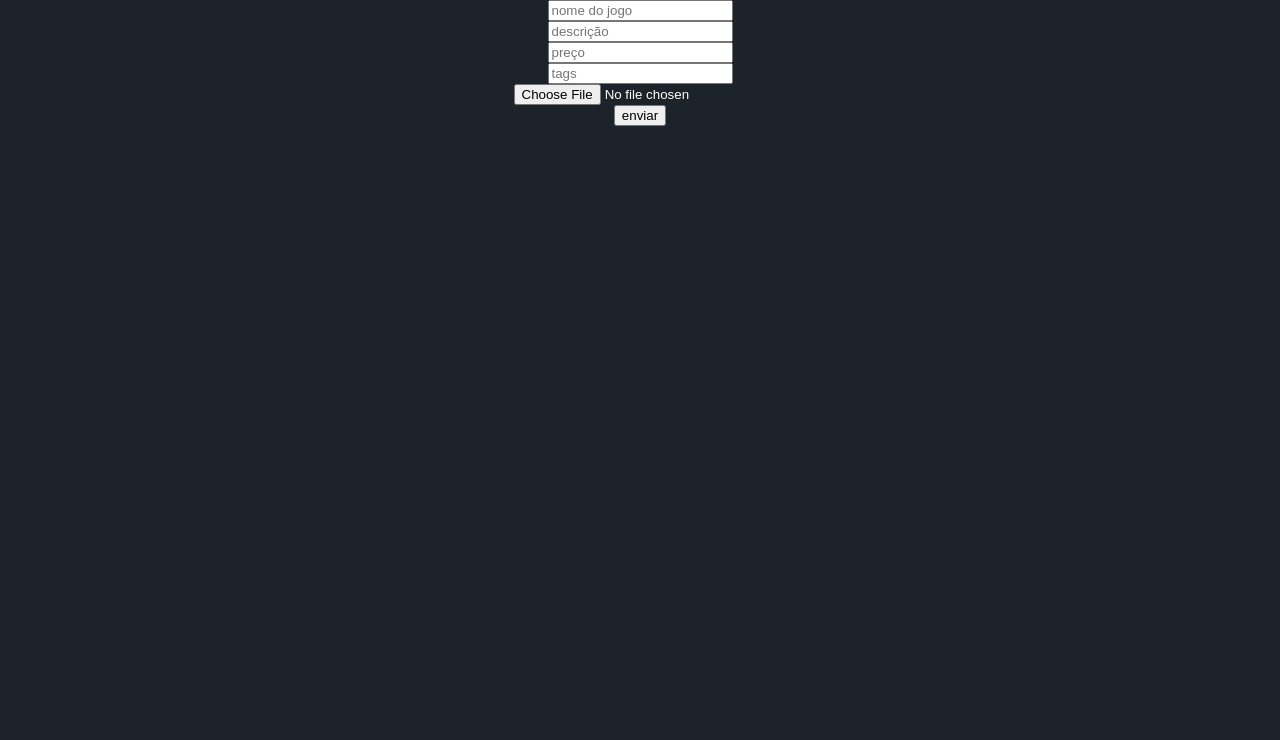
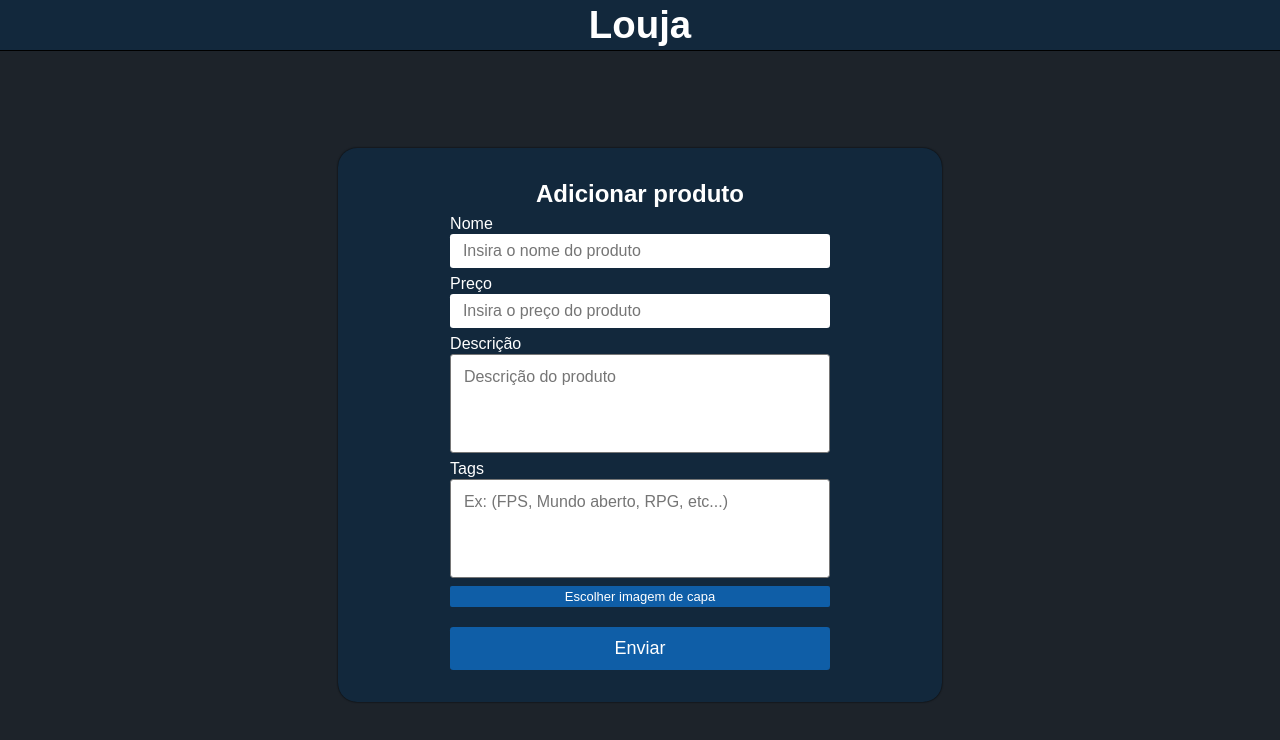
Before and after one commit to IranSS/Louja, a React (Vite) app in the folder frontend/loja-frontend/: page /produto/publicar in a window 1280 px wide. Shown: the top 740 px of the page. Built offline with nearby package versions, Linux system fonts and the light colour scheme.

Commit message:
Style carrinho implementado + updates

```diff
--- a/frontend/loja-frontend/src/App.jsx
+++ b/frontend/loja-frontend/src/App.jsx
@@ -5,7 +5,7 @@ import LoginAndAuth from "./Pages/Auth/LoginPage";
 import PageProdutos from "./Pages/Produtos/PageProdutos";
 import { AuthProvider } from "./Configs/Auth/AuthProvider";
 import RegisterPage from "./Pages/Auth/RegisterPage";
-import AddProduto from "./components/AddProduto";
+import GerenciarProdutos from "./Pages/Produtos/GerenciarProdutos";
 import Search from "./Pages/Principal/Search";
 import { CartProvider } from "./components/CarrinhoContext";
 import CarrinhoPage from "./Pages/Principal/CarrinhoPage";
@@ -24,7 +24,7 @@ function App() {
             <Route path={"/"} element={<PageProdutos />}></Route>
             <Route path="/login" element={<LoginAndAuth />}></Route>
             <Route path="/registrar" element={<RegisterPage />} />
-            <Route path="/produto/publicar" element={<AddProduto />} />
+            <Route path="/produto/publicar" element={<GerenciarProdutos />} />
             <Route path="/search" element={<Search />} />
             <Route path="/carrinho" element={<CarrinhoPage />} />
           </Routes>
--- /dev/null
+++ b/frontend/loja-frontend/src/Pages/Produtos/GerenciarProdutos.jsx
@@ -0,0 +1,12 @@
+import Home from "../Principal/Home";
+import AddProduto from "../../components/AddProduto";
+
+function GerenciarProdutos() {
+  return (
+    <div>
+      <Home></Home>
+      <AddProduto></AddProduto>
+    </div>
+  );
+}
+export default GerenciarProdutos;
--- /dev/null
+++ b/frontend/loja-frontend/src/Styles/CarrinhoStyle.css
@@ -0,0 +1,62 @@
+ul {
+  padding: 0;
+}
+.descricao {
+  width: 80%;
+}
+.carrinho {
+  height: 50rem;
+  width: 50%;
+  display: flex;
+  flex-direction: row;
+  align-items: baseline;
+  padding: 1rem;
+  background-color: #122b43;
+  overflow-y: auto;
+  border-radius: 0.4rem;
+  margin-left: 1rem;
+  box-shadow: 0px 0px 1px 1px black;
+}
+.produtoNoCarrinho {
+  background-color: #12283c;
+  display: flex;
+  align-items: center;
+  padding: 1rem;
+  margin-bottom: 0.5rem;
+  border-radius: 0.4rem;
+  width: 100%;
+  box-shadow: 0px 0px 1px 1px black;
+}
+.ProdutoInfos {
+  display: flex;
+  flex-direction: column;
+}
+.ProdutoInfos > .valorProduto {
+  margin-top: 1rem;
+  text-align: end;
+  font-size: large;
+}
+.NomeProduto {
+  font-family: "Inter", sans-serif;
+  font-size: larger;
+  color: red;
+}
+.imageProduto {
+  margin-right: 10px;
+  width: 250px;
+  height: 150px;
+  object-fit: cover;
+  box-shadow: 0px 0px 1px 1px black;
+}
+.headerInfos {
+  width: 100%;
+  display: flex;
+  align-items: center;
+  justify-content: space-between;
+}
+.headerInfos > .RemoveButton {
+  background-color: #b22222;
+  padding: 0.3rem;
+  border-radius: 0.4rem;
+  cursor: pointer;
+}
--- /dev/null
+++ b/frontend/loja-frontend/src/Styles/GerenciarProdutoStyle.css
@@ -0,0 +1,71 @@
+textarea {
+  padding: 0.8rem 1rem 3rem 0.8rem;
+  font-family: "Cabin", sans-serif;
+  border-radius: 0.2rem;
+  font-size: medium;
+  width: 100%;
+  box-sizing: border-box;
+  resize: none;
+}
+label {
+  font-family: "Cabin", sans-serif;
+}
+.containerAddProdutos {
+  display: flex;
+  flex-direction: column;
+  justify-content: center;
+  border-radius: 1.2rem;
+  padding: 2rem 7rem 2rem;
+  background-color: #12283c;
+  box-shadow: 0px 0px 2px black;
+}
+.containerAddProdutos > h2 {
+  text-align: center;
+}
+.containerAddProdutos > p {
+  padding: 0rem;
+  padding-bottom: 0.1rem;
+  padding-top: 0.4rem;
+  font-size: medium;
+}
+.file-input {
+  display: none;
+}
+.input-gerenciar {
+  padding: 0.5rem 10rem 0.5rem 0.8rem;
+  border-radius: 0.2rem;
+  border: none;
+  width: 100%;
+  font-size: medium;
+  box-sizing: border-box;
+}
+.enviar-dados {
+  background-color: #0f5ea7;
+  color: white;
+  border-radius: 0.2rem;
+  padding: 0.7rem;
+  width: 100%;
+  margin-top: 0.5rem;
+  border: none;
+  font-size: large;
+}
+.enviar-dados:hover {
+  background-color: #0a3d6d;
+  color: white;
+  cursor: pointer;
+}
+.custom-file-button {
+  background-color: #0f5ea7;
+  color: white;
+  padding: 0.2rem;
+  margin-top: 0.5rem;
+  margin-bottom: 0.7rem;
+  text-align: center;
+  border-radius: 2px;
+  cursor: pointer;
+  font-size: small;
+  width: 100%;
+}
+.custom-file-button:hover {
+  background-color: #0a3d6d;
+}
--- a/frontend/loja-frontend/src/Styles/LoginStyle.css
+++ b/frontend/loja-frontend/src/Styles/LoginStyle.css
@@ -1,16 +1,3 @@
-form {
-  display: flex;
-  flex-direction: column;
-  justify-items: center;
-  align-items: center;
-  border-radius: 1.2rem;
-  background-color: #12283c;
-  padding-right: 8rem;
-  padding-left: 8rem;
-  padding-top: 2rem;
-  padding-bottom: 5rem;
-  box-shadow: 1px 1px 3px black;
-}
 h2 {
   font-family: "Cabin", sans-serif;
   padding: 0;
@@ -28,6 +15,19 @@ Link {
   font-size: small;
   padding: 0;
   margin: 0;
+}
+.form-login {
+  display: flex;
+  flex-direction: column;
+  justify-items: center;
+  align-items: center;
+  border-radius: 1.2rem;
+  background-color: #12283c;
+  padding-right: 8rem;
+  padding-left: 8rem;
+  padding-top: 2rem;
+  padding-bottom: 5rem;
+  box-shadow: 1px 1px 3px black;
 }
 .inputs-Login {
   width: 100%;
--- a/frontend/loja-frontend/src/components/AddProduto.jsx
+++ b/frontend/loja-frontend/src/components/AddProduto.jsx
@@ -1,6 +1,8 @@
 import { useState } from "react";
 import { useAuth } from "../Configs/Auth/AuthProvider";
 import axios from "axios";
+
+import "./../Styles/GerenciarProdutoStyle.css";
 
 function AddProduto() {
   const { token } = useAuth();
@@ -32,38 +34,64 @@ function AddProduto() {
     } catch (error) {
       console.log("Erro: ", error);
     }
+    window.location.reload();
   };
 
   return (
     <div
       style={{
         display: "flex",
-        flexDirection: "column",
+        justifyContent: "center",
+        height: "calc(100vh - 50.38px)",
         alignItems: "center",
       }}
     >
+      <form onSubmit={handleAddProduto} className="containerAddProdutos">
+        <h2>Adicionar produto</h2>
+        <p>Nome</p>
         <input
+          className="input-gerenciar"
           type="text"
-        placeholder="nome do jogo"
+          placeholder="Insira o nome do produto"
           onChange={(e) => setNome(e.target.value)}
         />
+        <p>Preço</p>
         <input
+          className="input-gerenciar"
           type="text"
-        placeholder="descrição"
+          placeholder="Insira o preço do produto"
+          onChange={(e) => setPreco(e.target.value)}
+        />
+        <p>Descrição</p>
+        <textarea
+          type="text"
+          placeholder="Descrição do produto"
           onChange={(e) => setDescricao(e.target.value)}
         />
-      <input
+        <p>Tags</p>
+        <textarea
           type="text"
-        placeholder="preço"
-        onChange={(e) => setPreco(e.target.value)}
-      />
-      <input
-        type="text"
-        placeholder="tags"
+          placeholder="Ex: (FPS, Mundo aberto, RPG, etc...)"
           onChange={(e) => setTags(e.target.value)}
         />
-      <input type="file" onChange={(e) => setImagem(e.target.files[0])} />
-      <button onClick={handleAddProduto}>enviar</button>
+        <div
+          style={{ width: "100%", display: "flex", justifyContent: "center" }}
+        >
+          <input
+            type="file"
+            id="fileInput"
+            className="file-input"
+            onChange={(e) => setImagem(e.target.files[0])}
+          />
+          <label for="fileInput" className="custom-file-button">
+            Escolher imagem de capa
+          </label>
+        </div>
+
+        <button type="submit" className="enviar-dados">
+          Enviar
+        </button>
+      </form>
     </div>
   );
 }
--- a/frontend/loja-frontend/src/components/CarrinhoComponent.jsx
+++ b/frontend/loja-frontend/src/components/CarrinhoComponent.jsx
@@ -1,16 +1,40 @@
 import { useCart } from "../components/CarrinhoContext";
 import { useEffect } from "react";
+import { Trash } from "lucide-react";
+
+import "./../Styles/CarrinhoStyle.css";
 
 function CarrinhoComponent() {
-  const { cartItems } = useCart();
+  const { cartItems, atualizarCarrinho } = useCart();
   const total = cartItems.reduce((sum, item) => sum + item.preco, 0);
 
   useEffect(() => {
     console.log("Carrinho carregado:", cartItems);
   }, [cartItems]);
+
+  function removeItem(produto) {
+    const updateCarrinho = cartItems.filter((item) => item.id !== produto.id);
+    atualizarCarrinho(updateCarrinho);
+  }
+
   return (
     <div>
-      <h2>Produtos no carrinho</h2>
+      <h2
+        style={{
+          marginTop: "1rem",
+          marginBottom: "0.4rem",
+          marginLeft: "1rem",
+        }}
+      >
+        Produtos no carrinho
+      </h2>
+      <div
+        style={{
+          display: "flex",
+          flexDirection: "center",
+        }}
+      >
+        <div className="carrinho">
           {cartItems.length === 0 ? (
             <p>carrrinho vazio</p>
           ) : (
@@ -18,18 +42,37 @@ function CarrinhoComponent() {
               <ul>
                 {cartItems.map((item, index) => (
                   <li key={index} style={{ display: "flex" }}>
-                <div className="produto">
-                  <img src={"http://localhost:8080" + item.urlImagem} />
-                  <p>
-                    {item.nome} - R$ {item.preco.toFixed(2)}
+                    <div className="produtoNoCarrinho">
+                      <img
+                        className="imageProduto"
+                        src={"http://localhost:8080" + item.urlImagem}
+                      />
+                      <div className="ProdutoInfos">
+                        <div className="headerInfos">
+                          <h3 className="NomeProduto" style={{ margin: "0" }}>
+                            {item.nome}
+                          </h3>
+                          <Trash
+                            className="RemoveButton"
+                            onClick={() => removeItem(item)}
+                          ></Trash>
+                        </div>
+                        <p className="descricao">{item.descricao}</p>
+                        <p className="valorProduto">
+                          R$ {item.preco.toFixed(2).replace(".", ",")}
                         </p>
+                      </div>
                     </div>
                   </li>
                 ))}
               </ul>
-          <p>Total: R$ {total.toFixed(2)}</p>
             </>
           )}
+        </div>
+        <div>
+          <p>valor total: {total.toFixed(2).replace(".", ",")}</p>
+        </div>
+      </div>
     </div>
   );
 }
--- a/frontend/loja-frontend/src/components/CarrinhoContext.jsx
+++ b/frontend/loja-frontend/src/components/CarrinhoContext.jsx
@@ -9,8 +9,14 @@ export function CartProvider({ children }) {
     console.log("Produto adicionado: ", produto);
     setCartItems((prev) => [...prev, produto]);
   }
+  function atualizarCarrinho(novaLista) {
+    setCartItems(novaLista);
+    console.log("Lista atualizada");
+  }
   return (
-    <CarrinhoContext.Provider value={{ cartItems, addToCart }}>
+    <CarrinhoContext.Provider
+      value={{ cartItems, addToCart, atualizarCarrinho }}
+    >
       {children}
     </CarrinhoContext.Provider>
   );
--- a/frontend/loja-frontend/src/components/LoginComponent.jsx
+++ b/frontend/loja-frontend/src/components/LoginComponent.jsx
@@ -44,7 +44,7 @@ function LoginComponent() {
 
   return (
     <div className="container-todo-campo">
-      <form onSubmit={handleLogin}>
+      <form className="form-login" onSubmit={handleLogin}>
         <div className="loginTop">
           <ChevronLeft
             className="ChevronLeft"
```
Also changed, not shown: 6 other files (tests, documents, lock files or other folders). Lines whose indentation alone changed are shown as unchanged.
